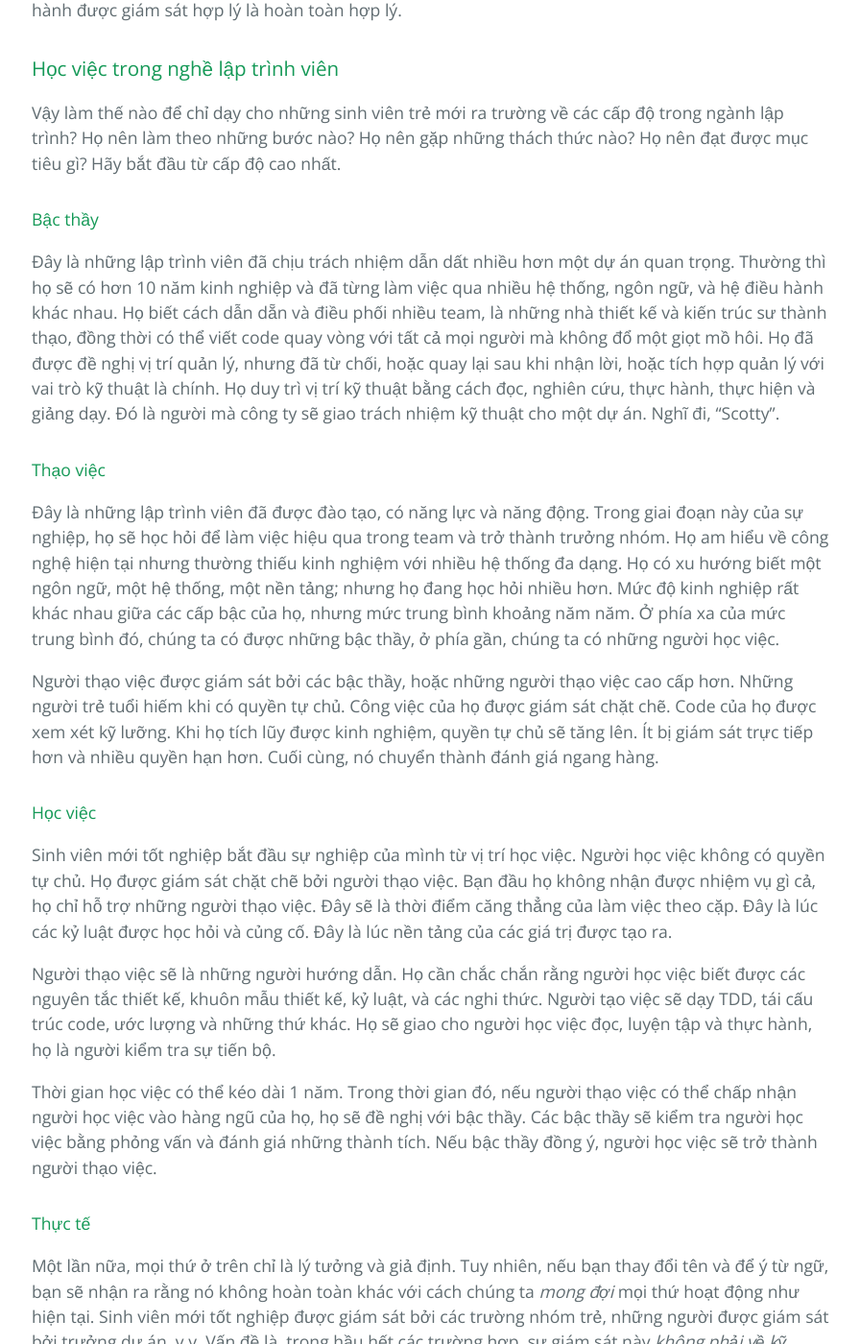
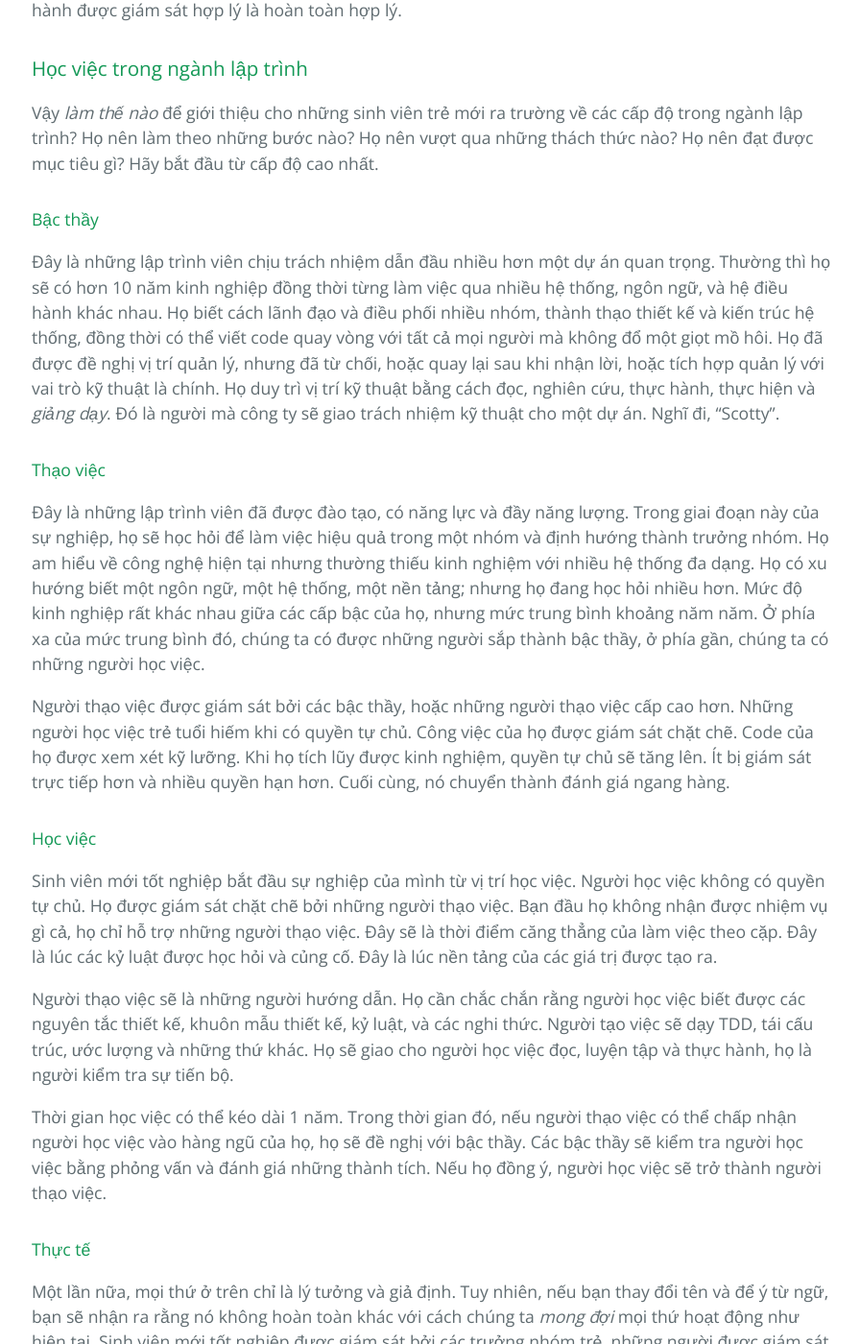
Before and after one commit to HaiBV/haibv.github.io, a Jekyll site: the page built from clean-coder/chapter-14-mentoring-apprenticeship-and-craftsmanship.md, in a window 1280 px wide and 1400 px high, scrolled down 7942 px. Shown: the whole window at 96% size, without its empty margins (191-1087 px from the left). Built offline with Jekyll 4.4.1, drawn with Linux system fonts in a browser that asks for light colours; our own code applies the rules of GitHub Pages for plain Markdown files; some of the changed text lies outside the part shown.

Commit message:
Book - The Clean Coder - Correction - C14

```diff
--- a/clean-coder/chapter-14-mentoring-apprenticeship-and-craftsmanship.md
+++ b/clean-coder/chapter-14-mentoring-apprenticeship-and-craftsmanship.md
@@ -136,35 +136,35 @@ Họa sỹ không làm vậy. Thợ sửa ống nước không làm vậy. Thợ
 
 Và khi chúng ta đang giao phó cho các lập trình viên phần mềm mọi khía cạnh trong cuộc sống của chúng ta, từ những điều vụn vặt đến quan trọng, tôi đề nghị phải có một thời gian đào tạo và thực hành được giám sát hợp lý là hoàn toàn hợp lý.
 
-### Học việc trong nghề lập trình viên
+### Học việc trong ngành lập trình
 
-Vậy làm thế nào để chỉ dạy cho những sinh viên trẻ mới ra trường về các cấp độ trong ngành lập trình? Họ nên làm theo những bước nào? Họ nên gặp những thách thức nào? Họ nên đạt được mục tiêu gì? Hãy bắt đầu từ cấp độ cao nhất.
+Vậy _làm thế nào_ để giới thiệu cho những sinh viên trẻ mới ra trường về các cấp độ trong ngành lập trình? Họ nên làm theo những bước nào? Họ nên vượt qua những thách thức nào? Họ nên đạt được mục tiêu gì? Hãy bắt đầu từ cấp độ cao nhất.
 
 #### Bậc thầy
 
-Đây là những lập trình viên đã chịu trách nhiệm dẫn dất nhiều hơn một dự án quan trọng. Thường thì họ sẽ có hơn 10 năm kinh nghiệp và đã từng làm việc qua nhiều hệ thống, ngôn ngữ, và hệ điều hành khác nhau. Họ biết cách dẫn dẵn và điều phối nhiều team, là những nhà thiết kế và kiến trúc sư thành thạo, đồng thời có thể viết code quay vòng với tất cả mọi người mà không đổ một giọt mồ hôi. Họ đã được đề nghị vị trí quản lý, nhưng đã từ chối, hoặc quay lại sau khi nhận lời, hoặc tích hợp quản lý với vai trò kỹ thuật là chính. Họ duy trì vị trí kỹ thuật bằng cách đọc, nghiên cứu, thực hành, thực hiện và giảng dạy. Đó là người mà công ty sẽ giao trách nhiệm kỹ thuật cho một dự án. Nghĩ đi, "Scotty".
+Đây là những lập trình viên chịu trách nhiệm dẫn đầu nhiều hơn một dự án quan trọng. Thường thì họ sẽ có hơn 10 năm kinh nghiệp đồng thời từng làm việc qua nhiều hệ thống, ngôn ngữ, và hệ điều hành khác nhau. Họ biết cách lãnh đạo và điều phối nhiều nhóm, thành thạo thiết kế và kiến trúc hệ thống, đồng thời có thể viết code quay vòng với tất cả mọi người mà không đổ một giọt mồ hôi. Họ đã được đề nghị vị trí quản lý, nhưng đã từ chối, hoặc quay lại sau khi nhận lời, hoặc tích hợp quản lý với vai trò kỹ thuật là chính. Họ duy trì vị trí kỹ thuật bằng cách đọc, nghiên cứu, thực hành, thực hiện và _giảng dạy_. Đó là người mà công ty sẽ giao trách nhiệm kỹ thuật cho một dự án. Nghĩ đi, "Scotty".
 
 #### Thạo việc
 
-Đây là những lập trình viên đã được đào tạo, có năng lực và năng động. Trong giai đoạn này của sự nghiệp, họ sẽ học hỏi để làm việc hiệu qua trong team và trở thành trưởng nhóm. Họ am hiểu về công nghệ hiện tại nhưng thường thiếu kinh nghiệm với nhiều hệ thống đa dạng. Họ có xu hướng biết một ngôn ngữ, một hệ thống, một nền tảng; nhưng họ đang học hỏi nhiều hơn. Mức độ kinh nghiệp rất khác nhau giữa các cấp bậc của họ, nhưng mức trung bình khoảng năm năm. Ở phía xa của mức trung bình đó, chúng ta có được những bậc thầy, ở phía gần, chúng ta có những người học việc.
+Đây là những lập trình viên đã được đào tạo, có năng lực và đầy năng lượng. Trong giai đoạn này của sự nghiệp, họ sẽ học hỏi để làm việc hiệu quả trong một nhóm và định hướng thành trưởng nhóm. Họ am hiểu về công nghệ hiện tại nhưng thường thiếu kinh nghiệm với nhiều hệ thống đa dạng. Họ có xu hướng biết một ngôn ngữ, một hệ thống, một nền tảng; nhưng họ đang học hỏi nhiều hơn. Mức độ kinh nghiệp rất khác nhau giữa các cấp bậc của họ, nhưng mức trung bình khoảng năm năm. Ở phía xa của mức trung bình đó, chúng ta có được những người sắp thành bậc thầy, ở phía gần, chúng ta có những người học việc.
 
-Người thạo việc được giám sát bởi các bậc thầy, hoặc những người thạo việc cao cấp hơn. Những người trẻ tuổi hiếm khi có quyền tự chủ. Công việc của họ được giám sát chặt chẽ. Code của họ được xem xét kỹ lưỡng. Khi họ tích lũy được kinh nghiệm, quyền tự chủ sẽ tăng lên. Ít bị giám sát trực tiếp hơn và nhiều quyền hạn hơn. Cuối cùng, nó chuyển thành đánh giá ngang hàng.
+Người thạo việc được giám sát bởi các bậc thầy, hoặc những người thạo việc cấp cao hơn. Những người học việc trẻ tuổi hiếm khi có quyền tự chủ. Công việc của họ được giám sát chặt chẽ. Code của họ được xem xét kỹ lưỡng. Khi họ tích lũy được kinh nghiệm, quyền tự chủ sẽ tăng lên. Ít bị giám sát trực tiếp hơn và nhiều quyền hạn hơn. Cuối cùng, nó chuyển thành đánh giá ngang hàng.
 
 #### Học việc
 
-Sinh viên mới tốt nghiệp bắt đầu sự nghiệp của mình từ vị trí học việc. Người học việc không có quyền tự chủ. Họ được giám sát chặt chẽ bởi người thạo việc. Bạn đầu họ không nhận được nhiệm vụ gì cả, họ chỉ hỗ trợ những người thạo việc. Đây sẽ là thời điểm căng thẳng của làm việc theo cặp. Đây là lúc các kỷ luật được học hỏi và củng cố. Đây là lúc nền tảng của các giá trị được tạo ra.
+Sinh viên mới tốt nghiệp bắt đầu sự nghiệp của mình từ vị trí học việc. Người học việc không có quyền tự chủ. Họ được giám sát chặt chẽ bởi những người thạo việc. Bạn đầu họ không nhận được nhiệm vụ gì cả, họ chỉ hỗ trợ những người thạo việc. Đây sẽ là thời điểm căng thẳng của làm việc theo cặp. Đây là lúc các kỷ luật được học hỏi và củng cố. Đây là lúc nền tảng của các giá trị được tạo ra.
 
-Người thạo việc sẽ là những người hướng dẫn. Họ cần chắc chắn rằng người học việc biết được các nguyên tắc thiết kế, khuôn mẫu thiết kế, kỷ luật, và các nghi thức. Người tạo việc sẽ dạy TDD, tái cấu trúc code, ước lượng và những thứ khác. Họ sẽ giao cho người học việc đọc, luyện tập và thực hành, họ là người kiểm tra sự tiến bộ.
+Người thạo việc sẽ là những người hướng dẫn. Họ cần chắc chắn rằng người học việc biết được các nguyên tắc thiết kế, khuôn mẫu thiết kế, kỷ luật, và các nghi thức. Người tạo việc sẽ dạy TDD, tái cấu trúc, ước lượng và những thứ khác. Họ sẽ giao cho người học việc đọc, luyện tập và thực hành, họ là người kiểm tra sự tiến bộ.
 
-Thời gian học việc có thể kéo dài 1 năm. Trong thời gian đó, nếu người thạo việc có thể chấp nhận người học việc vào hàng ngũ của họ, họ sẽ đề nghị với bậc thầy. Các bậc thầy sẽ kiểm tra người học việc bằng phỏng vấn và đánh giá những thành tích. Nếu bậc thầy đồng ý, người học việc sẽ trở thành người thạo việc.
+Thời gian học việc có thể kéo dài 1 năm. Trong thời gian đó, nếu người thạo việc có thể chấp nhận người học việc vào hàng ngũ của họ, họ sẽ đề nghị với bậc thầy. Các bậc thầy sẽ kiểm tra người học việc bằng phỏng vấn và đánh giá những thành tích. Nếu họ đồng ý, người học việc sẽ trở thành người thạo việc.
 
 #### Thực tế
 
-Một lần nữa, mọi thứ ở trên chỉ là lý tưởng và giả định. Tuy nhiên, nếu bạn thay đổi tên và để ý từ ngữ, bạn sẽ nhận ra rằng nó không hoàn toàn khác với cách chúng ta _mong đợi_ mọi thứ hoạt động như hiện tại. Sinh viên mới tốt nghiệp được giám sát bởi các trường nhóm trẻ, những người được giám sát bởi trưởng dự án, v.v. Vấn đề là, trong hầu hết các trường hợp, sự giám sát này _không phải về kỹ thuật_! Ở hầu hết các công ty, không có sự  giám sát kỹ thuật nào cả. Các lập trình viên được tăng lương và cuối cùng thăng chức bởi vì, chà, đó những gì bạn làm với lập trình viên.
+Một lần nữa, mọi thứ ở trên chỉ là lý tưởng và giả định. Tuy nhiên, nếu bạn thay đổi tên và để ý từ ngữ, bạn sẽ nhận ra rằng nó không hoàn toàn khác với cách chúng ta _mong đợi_ mọi thứ hoạt động như hiện tại. Sinh viên mới tốt nghiệp được giám sát bởi các trưởng nhóm trẻ, những người được giám sát bởi trưởng dự án, v.v. Vấn đề là, trong hầu hết các trường hợp, sự giám sát này _không phải về kỹ thuật!_ Ở hầu hết các công ty, không có sự  giám sát kỹ thuật nào cả. Các lập trình viên được tăng lương và cuối cùng thăng chức bởi vì, chà, đó những gì bạn làm với lập trình viên.
 
-Sự khác biệt giữa việc chúng ta làm bây giờ và lý tưởng của tôi về học việc lập trình là sự tập trung vào giảng dạy, rèn luyện, giám sát và đánh giá về kỹ thuật.
+Sự khác biệt giữa việc chúng ta làm bây giờ và lý tưởng của tôi về học việc lập trình là tập trung nhiều hơn vào giảng dạy, rèn luyện, giám sát và đánh giá về kỹ thuật.
 
-Sự khác biệt là quan điểm cho rằng cách giá trị nghề nghiệp và sự nhạy bén về kỹ thuật phải được dạy dỗ, nuôi dưỡng, vun đắp, uốn nắn, rèn luyện và phát triển. Điều còn thiếu trong phương pháp tiếp cận vô trùng hiện tại của chúng ta là trách nhiệm của những người lớn tuổi trong việc dạy dỗ những người trẻ hơn.
+Sự khác biệt về quan điểm cho rằng giá trị nghề nghiệp và sự nhạy bén về kỹ thuật phải được dạy dỗ, nuôi dưỡng, vun đắp, uốn nắn, rèn luyện và phát triển. Điều còn thiếu trong phương pháp tiếp cận vô trùng hiện tại của chúng ta là trách nhiệm của những người nhiều kinh nghiệm trong việc dạy dỗ những người ít kinh nghiệm hơn.
 
 ## Nghề thủ công
 
```
